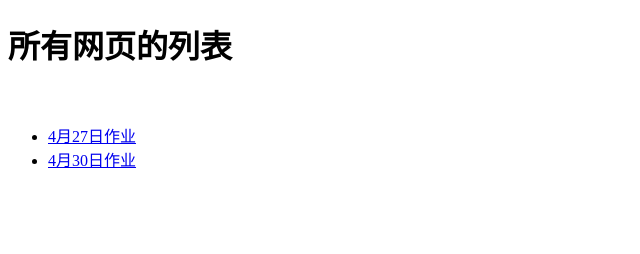
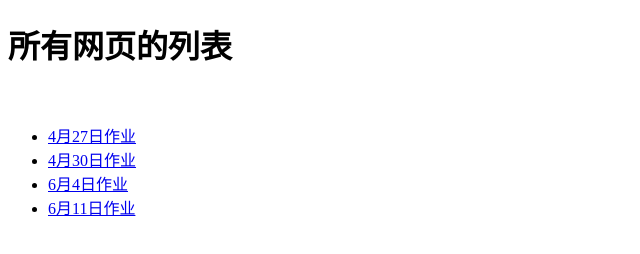
Before and after one commit to shangxsm/shangxsm.github.io, a plain HTML site: page index.html in a window 1280 px wide. Shown: the whole page, without its empty margins (0-640 px from the left). Drawn offline with Linux system fonts and the light colour scheme.

Commit message:
更新链接

```diff
--- a/index.html
+++ b/index.html
@@ -11,6 +11,8 @@
 <ul>
 <li><a href="20200427-01.html">4月27日作业</a></li>
 <li><a href="20200430-01.html">4月30日作业</a></li>
+<li><a href="baidu\index.html">6月4日作业</a></li>
+<li><a href="baidu2\index.html">6月11日作业</a></li>
 </ul>
 
 </body>
```
